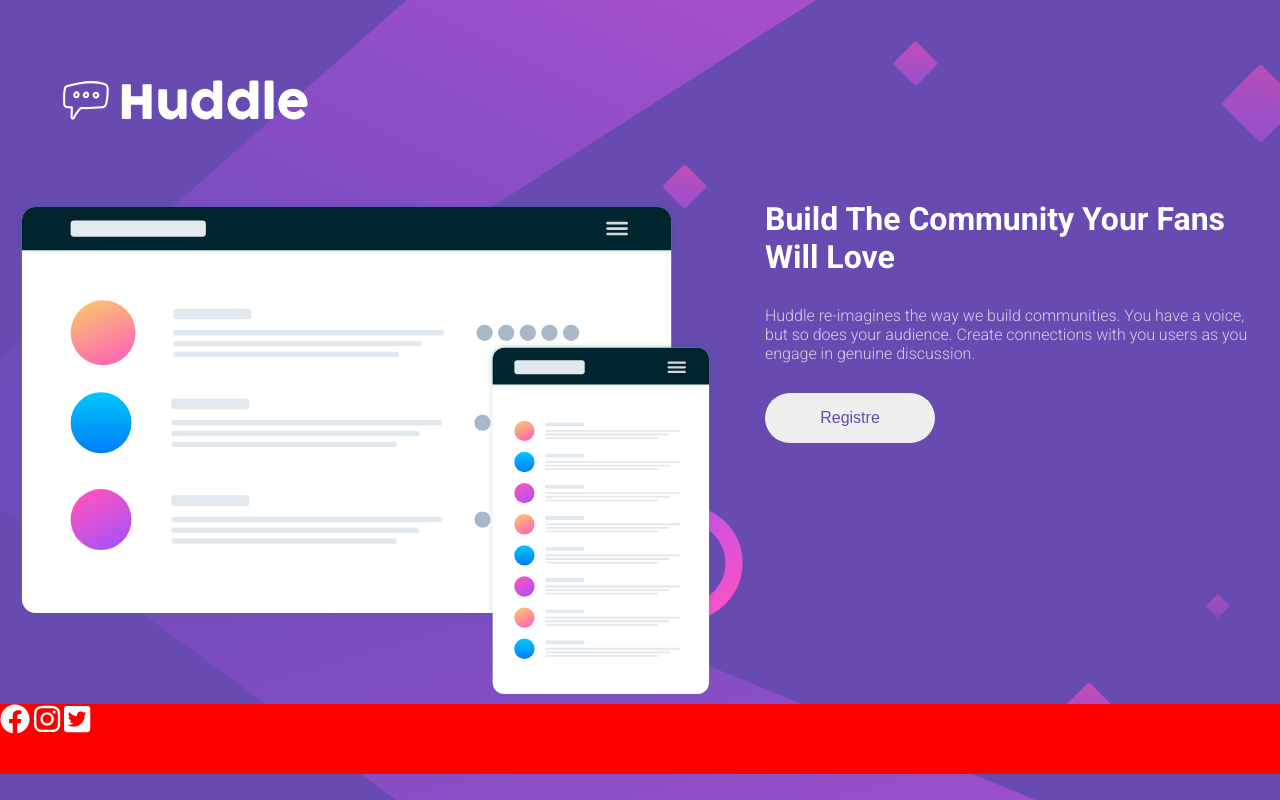
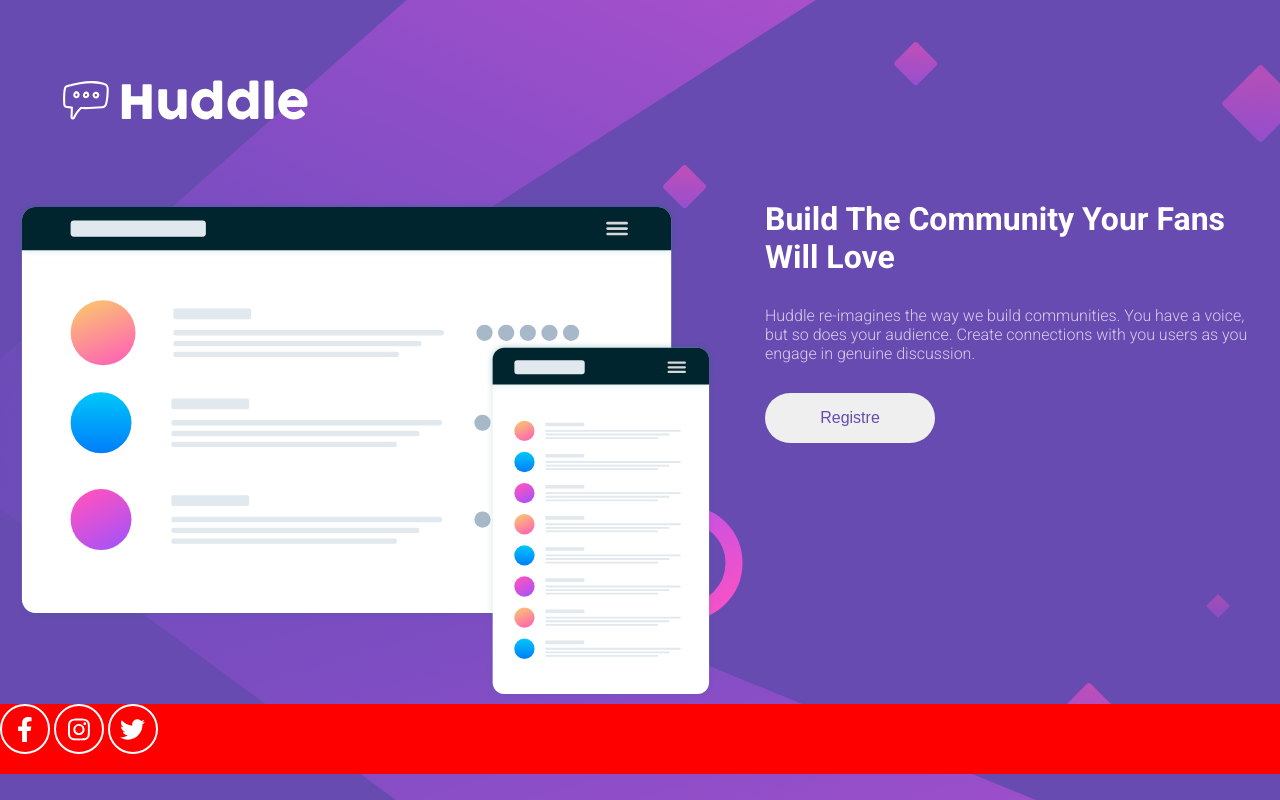
Before and after one commit to Paulo-Adriano/Pagina-Huddle, a plain HTML site: page index.html in a window 1280 px wide. Drawn offline with Linux system fonts and the light colour scheme.

Commit message:
Trocando simbolos e organizando

```diff
--- a/index.html
+++ b/index.html
@@ -43,7 +43,7 @@
                 <div class="redes-sociais">
 
                     <span>
-                        <i class="fab fa-facebook"></i>
+                        <i class="fab fa-facebook-f"></i>
                     </span>
 
                     <span>
@@ -51,7 +51,7 @@
                     </span>
 
                     <span>
-                        <i class="fab fa-twitter-square"></i>
+                        <i class="fab fa-twitter"></i>
                     </span>
 
                 </div>
--- a/src/css/style.css
+++ b/src/css/style.css
@@ -73,6 +73,19 @@ body {
     background-color: red;
 }
 
-.fa-facebook, .fa-instagram, .fa-twitter-square {
-    font-size: 30px;
+.redes-sociais span {
+    display: inline-block;
+
+    width: 50px;
+    height: 50px;
+
+    border-radius: 50%;
+    border: 2px solid white;
+
+    text-align: center;
+    line-height: 55px;
 }
+
+.fa-facebook-f, .fa-instagram, .fa-twitter {
+    font-size: 25px;
+}
```
